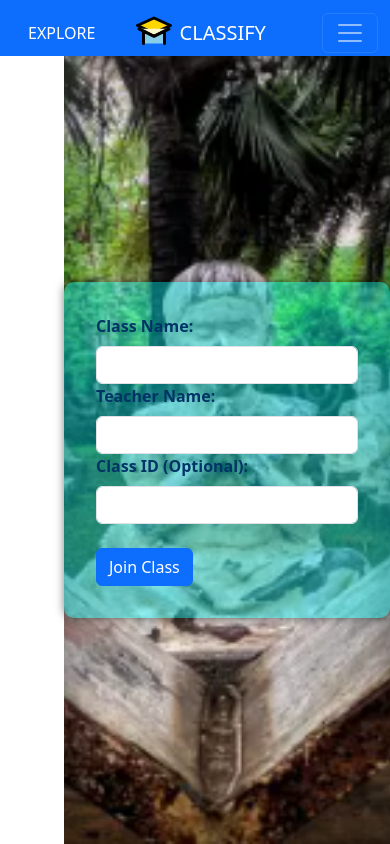
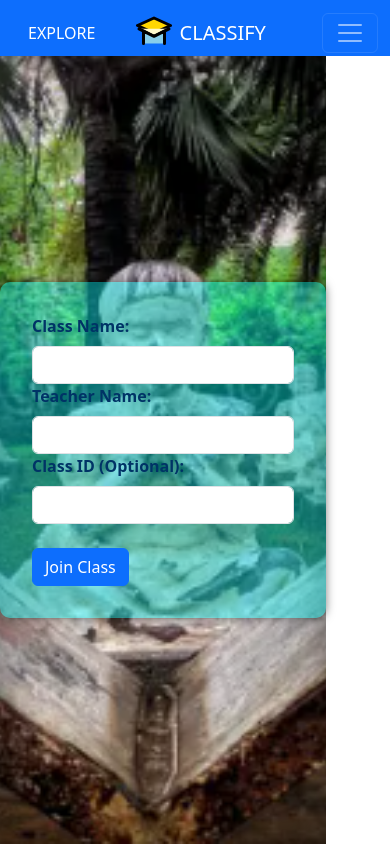
Before and after one commit to anub0720/CLASSIFY, a React (Vite) app: page /join in a window 390 px wide. Built offline with nearby package versions, Linux system fonts and the light colour scheme; no server answers; sample sign-in values are in the browser's storage.

Commit message:
fixing styles

```diff
--- a/src/components/pages/Add/Add.css
+++ b/src/components/pages/Add/Add.css
@@ -33,3 +33,9 @@
   font-weight:bolder;
   color:#003366;
 }
+@media screen and (max-width: 576px){
+  .add-container{
+    position: absolute;
+    left:0;
+  }
+}
--- a/src/components/pages/Join/Join.css
+++ b/src/components/pages/Join/Join.css
@@ -32,3 +32,9 @@
     font-weight: bolder;
     color: #003366;
   }
+  @media screen and (max-width: 576px){
+    .join-container{
+      position: absolute;
+      left:0;
+    }
+  }
```
